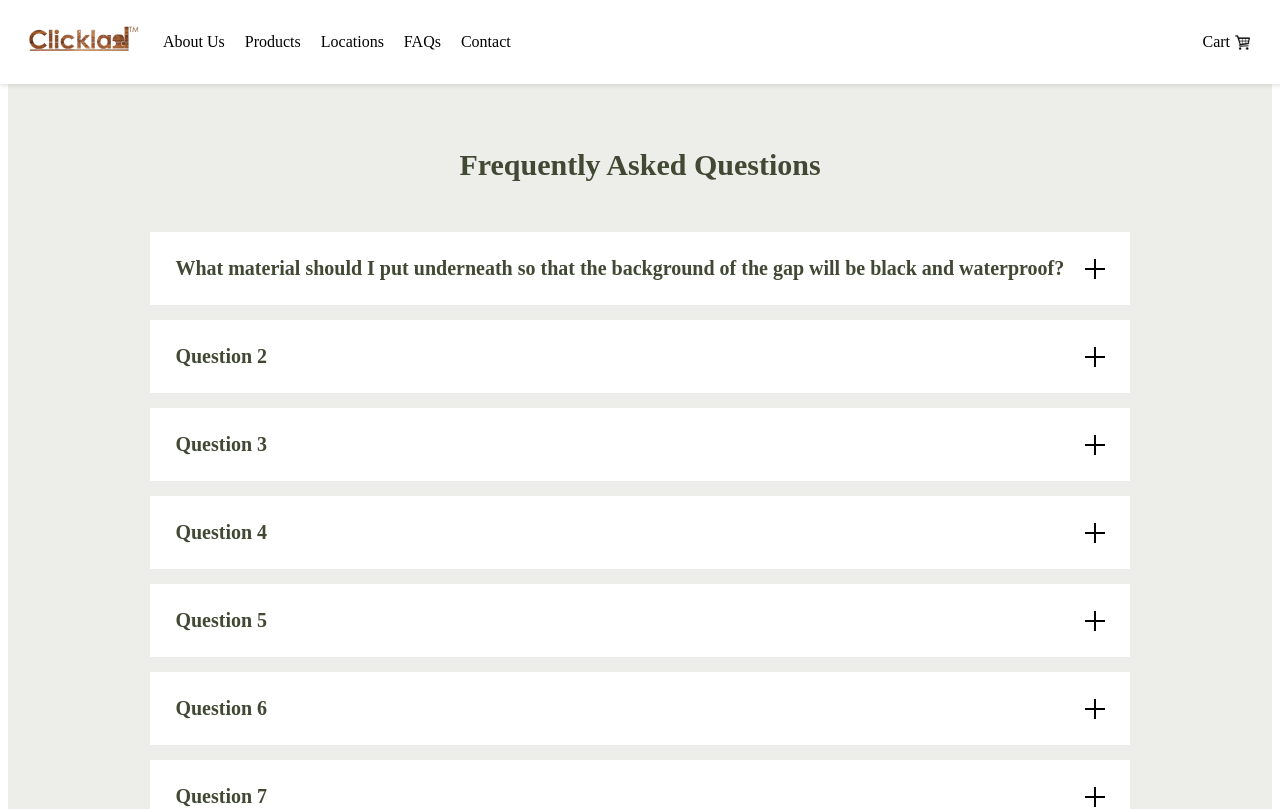
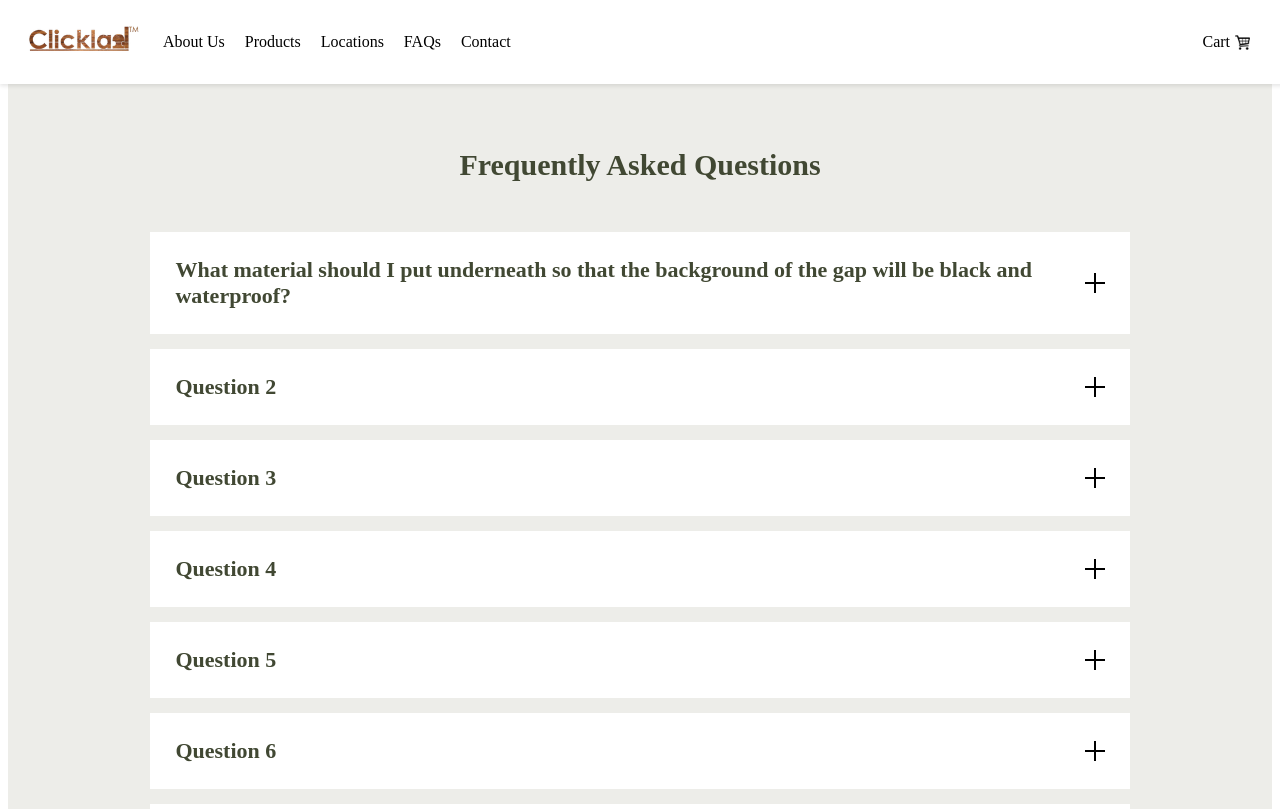
Before and after one commit to AbdulmuhsinB/Clicklad, a Next.js app in the folder clicklad-app/: page /FAQ in a window 1280 px wide. Shown: the top 809 px of the page. Built offline with nearby package versions, Linux system fonts and the light colour scheme.

Commit message:
added some margins, and adjusted font sizes to faq and location pages

```diff
--- a/clicklad-app/components/FAQ.module.css
+++ b/clicklad-app/components/FAQ.module.css
@@ -26,7 +26,7 @@
     cursor: pointer;
     transition: background-color 0.3s;
     position: relative;
-    font-size: 20px;
+    font-size: 22px;
   }
 
   .faqItem:hover {
--- a/clicklad-app/components/LocationList.module.css
+++ b/clicklad-app/components/LocationList.module.css
@@ -25,6 +25,7 @@
     display: flex;
     flex-wrap: wrap;
     gap: 20px;
+    margin-left: 20px;
 }
 
 .card {
--- a/clicklad-app/components/jsons/product.JSON
+++ b/clicklad-app/components/jsons/product.JSON
@@ -3,7 +3,6 @@
     "id": 1,
     "name": "PRODUCT 1",
     "description": "Description of Product 1",
-    "discount": 10,
     "image": "/SlideshowImages/Slideshow-3.png",
     "colors": [
         { "title": "Mahogany", "image": "/materials/wood1.png" },
@@ -70,7 +69,6 @@
       "id": 5,
       "name": "PRODUCT 5",
       "description": "Description of Product 5",
-      "discount": 50,
       "image": "/SlideshowImages/Slideshow-6.png",
       "colors": [
       { "title": "Mahogany", "image": "/materials/wood1.png" },
@@ -88,7 +86,6 @@
       "id": 6,
       "name": "PRODUCT 6",
       "description": "Description of Product 6",
-      "discount": 0,
       "image": "/SlideshowImages/Slideshow-6.png",
       "colors": [],
       "alternateImages": [
```
